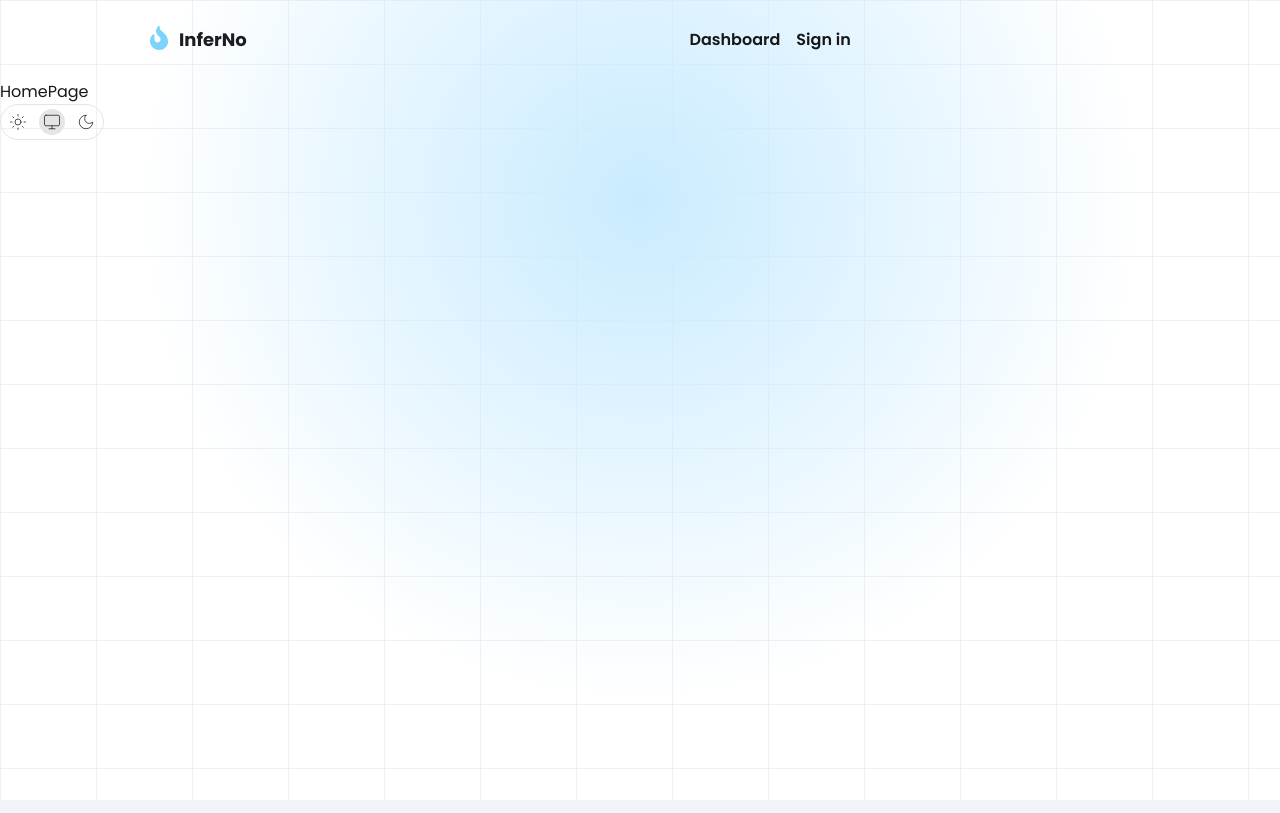
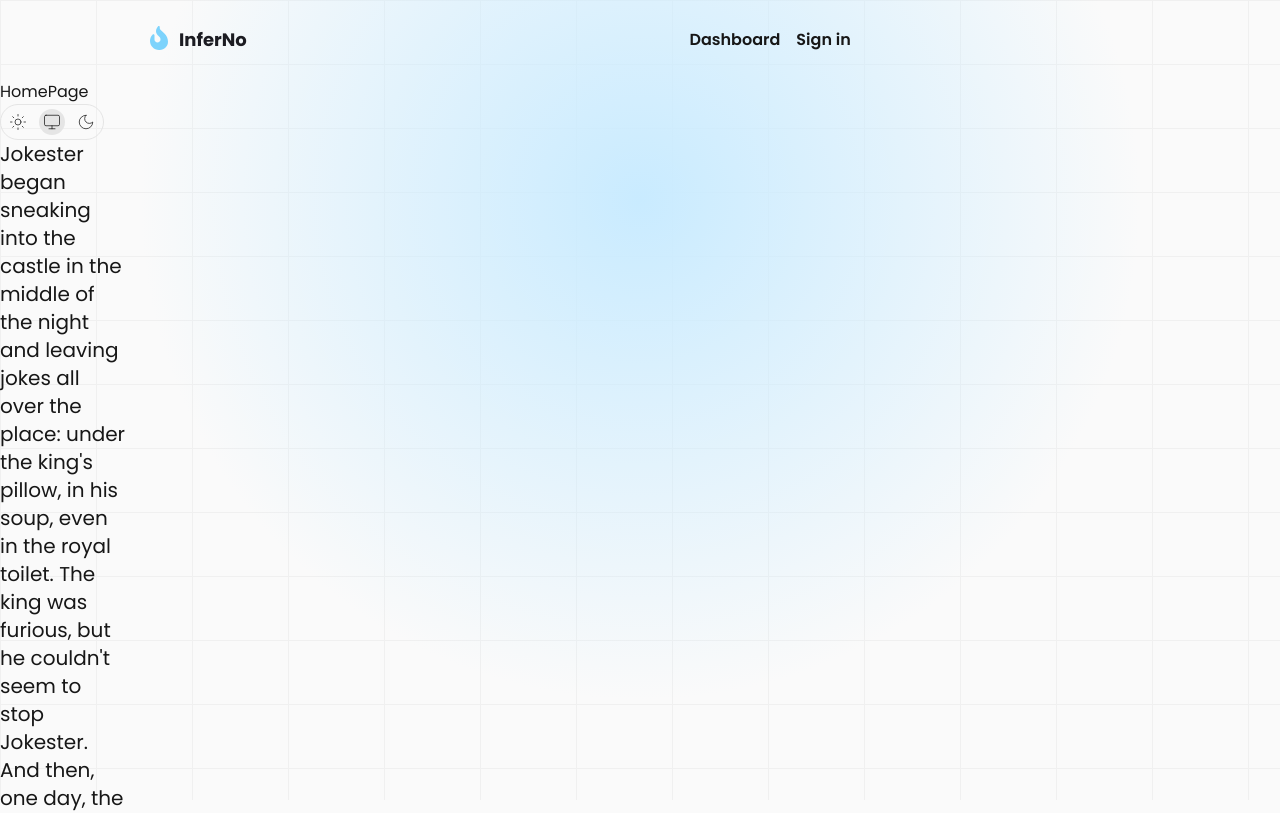
Before and after one commit to kumar-rinku0/inferno, a Next.js app: page / in a window 1280 px wide. Shown: the top 813 px of the page. Built offline with nearby package versions, Linux system fonts and the light colour scheme; no server answers.

Commit message:
dark mode

```diff
--- a/package.json
+++ b/package.json
@@ -11,6 +11,7 @@
   "dependencies": {
     "@clerk/nextjs": "^5.2.10",
     "@radix-ui/react-icons": "^1.3.0",
+    "@radix-ui/react-scroll-area": "^1.1.0",
     "class-variance-authority": "^0.7.0",
     "clsx": "^2.1.1",
     "lucide-react": "^0.417.0",
--- a/src/app/(root)/layout.tsx
+++ b/src/app/(root)/layout.tsx
@@ -5,8 +5,8 @@
   return (
     <>
       <ContextProvider>
-        <div className="absolute inset-0 -z-10 h-full w-full bg-white dark:bg-slate-950 bg-[linear-gradient(to_right,#f0f0f0_1px,transparent_1px),linear-gradient(to_bottom,#f0f0f0_1px,transparent_1px)] bg-[size:6rem_4rem] dark:bg-[size:0]">
-          <div className="absolute bottom-0 left-0 right-0 top-0 bg-[radial-gradient(circle_500px_at_50%_200px,#C9EBFF,transparent)] dark:bg-[linear-gradient(to_right,#4f4f4f2e_1px,transparent_1px),linear-gradient(to_bottom,#4f4f4f2e_1px,transparent_1px)] dark:bg-[size:14px_24px] dark:[mask-image:radial-gradient(ellipse_60%_50%_at_50%_0%,#000_70%,transparent_100%)]">
+        <div className="absolute inset-0 -z-10 h-full w-full bg-neutral-50 dark:bg-primary/60 bg-[linear-gradient(to_right,#f0f0f0_1px,transparent_1px),linear-gradient(to_bottom,#f0f0f0_1px,transparent_1px)] bg-[size:6rem_4rem] dark:bg-[size:0]">
+          <div className="absolute bottom-0 left-0 right-0 top-0 bg-[radial-gradient(circle_500px_at_50%_200px,#C9EBFF,transparent)] dark:-z[-2] dark:bg-neutral-950 dark:bg-[radial-gradient(ellipse_80%_80%_at_50%_-20%,rgba(120,119,198,0.3),rgba(255,255,255,0))]">
             <RootNav />
             <main>{children}</main>
           </div>
--- a/src/app/(root)/page.tsx
+++ b/src/app/(root)/page.tsx
@@ -1,12 +1,23 @@
 import { ThemeToggle } from "@/components/ui/theme-toggle";
-
+import { ScrollArea, ScrollBar } from "@/components/ui/scroll-area";
 export default function Home() {
   return (
-    <main className="text-base">
-     HomePage
-     <div className="w-fit">
-      <ThemeToggle isDropDown={false} />
-     </div>
-    </main>
+    <div>
+      <ScrollArea className="h-full w-full ">
+          HomePage
+          <div className="w-fit">
+            <ThemeToggle />
+          </div>
+          <div className="text-xl w-32">
+          Jokester began sneaking into the castle in the middle of the night and leaving
+  jokes all over the place: under the king's pillow, in his soup, even in the
+  royal toilet. The king was furious, but he couldn't seem to stop Jokester. And
+  then, one day, the people of the kingdom discovered that the jokes left by
+  Jokester were so funny that they couldn't help but laugh. And once they
+  started laughing, they couldn't stop.
+          </div>
+        <ScrollBar orientation="vertical" />
+      </ScrollArea>
+    </div>
   );
 }
--- a/src/app/dashboard/layout.tsx
+++ b/src/app/dashboard/layout.tsx
@@ -13,7 +13,7 @@
         <Header />
         <div className="flex">
           <SideNav />
-          <div className="w-full overflow-x-auto">
+          <div className="w-full overflow-x-auto bg-accent dark:bg-primary">
             <div className="sm:h-[calc(99vh-60px)] overflow-auto">
               <div className="w-full flex justify-center mx-auto overflow-auto h-[calc(100vh-120px)] overflow-y-auto relative">
                 <div className="w-full md:max-w-6xl xl:max-w-none xl:w-7xl pt-1 pl-1">
--- a/src/app/globals.css
+++ b/src/app/globals.css
@@ -5,6 +5,6 @@
 
 @layer base {
   body {
-    @apply bg-accent text-accent-foreground dark:bg-primary dark:text-accent
+    @apply bg-neutral-50 text-accent-foreground dark:bg-neutral-950 dark:text-accent
   }
 }
--- a/src/components/side-nav.tsx
+++ b/src/components/side-nav.tsx
@@ -42,7 +42,7 @@
       <div
         className={`${
           isSidebarExpanded ? "w-[200px]" : "w-[68px]"
-        } border-r border-r-neutral-200 dark:border-r-neutral-800 transition-all duration-300 ease-in-out transform hidden sm:flex h-full bg-neutral-50 dark:bg-accent-foreground`}
+        } border-r border-r-neutral-200 dark:border-r-neutral-800 transition-all duration-300 ease-in-out transform hidden sm:flex h-full bg-neutral-50 dark:bg-primary/50`}
       >
         <aside className="flex h-full flex-col w-full break-words px-4 overflow-x-hidden columns-1">
           {/* Top */}
--- /dev/null
+++ b/src/components/ui/scroll-area.tsx
@@ -0,0 +1,48 @@
+"use client"
+
+import * as React from "react"
+import * as ScrollAreaPrimitive from "@radix-ui/react-scroll-area"
+
+import { cn } from "@/lib/utils"
+
+const ScrollArea = React.forwardRef<
+  React.ElementRef<typeof ScrollAreaPrimitive.Root>,
+  React.ComponentPropsWithoutRef<typeof ScrollAreaPrimitive.Root>
+>(({ className, children, ...props }, ref) => (
+  <ScrollAreaPrimitive.Root
+    ref={ref}
+    className={cn("relative overflow-hidden", className)}
+    {...props}
+  >
+    <ScrollAreaPrimitive.Viewport className="h-full w-full rounded-[inherit]">
+      {children}
+    </ScrollAreaPrimitive.Viewport>
+    <ScrollBar />
+    <ScrollAreaPrimitive.Corner />
+  </ScrollAreaPrimitive.Root>
+))
+ScrollArea.displayName = ScrollAreaPrimitive.Root.displayName
+
+const ScrollBar = React.forwardRef<
+  React.ElementRef<typeof ScrollAreaPrimitive.ScrollAreaScrollbar>,
+  React.ComponentPropsWithoutRef<typeof ScrollAreaPrimitive.ScrollAreaScrollbar>
+>(({ className, orientation = "vertical", ...props }, ref) => (
+  <ScrollAreaPrimitive.ScrollAreaScrollbar
+    ref={ref}
+    orientation={orientation}
+    className={cn(
+      "flex touch-none select-none transition-colors",
+      orientation === "vertical" &&
+        "h-full w-2.5 border-l border-l-transparent p-[1px]",
+      orientation === "horizontal" &&
+        "h-2.5 flex-col border-t border-t-transparent p-[1px]",
+      className
+    )}
+    {...props}
+  >
+    <ScrollAreaPrimitive.ScrollAreaThumb className="relative flex-1 rounded-full bg-border" />
+  </ScrollAreaPrimitive.ScrollAreaScrollbar>
+))
+ScrollBar.displayName = ScrollAreaPrimitive.ScrollAreaScrollbar.displayName
+
+export { ScrollArea, ScrollBar }
--- a/tailwind.config.ts
+++ b/tailwind.config.ts
@@ -20,6 +20,7 @@
     extend: {
       colors: {
         primary: "#1c1c22",
+        secondary: "#020617",
         accent: {
           DEFAULT: "#f1f5f9",
           foreground: "#171717",
```
Also changed, not shown: 1 other file (tests, documents, lock files or other folders).
